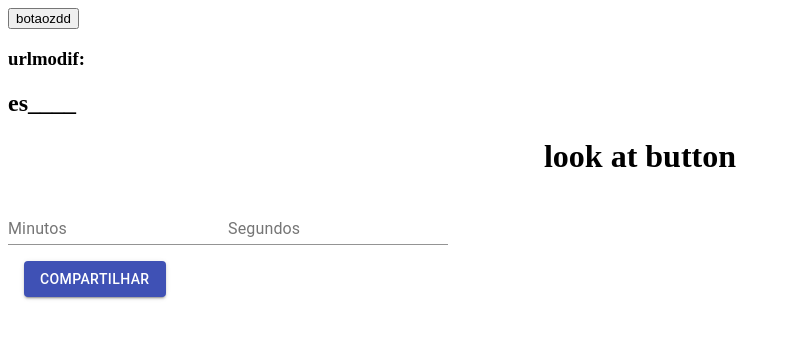
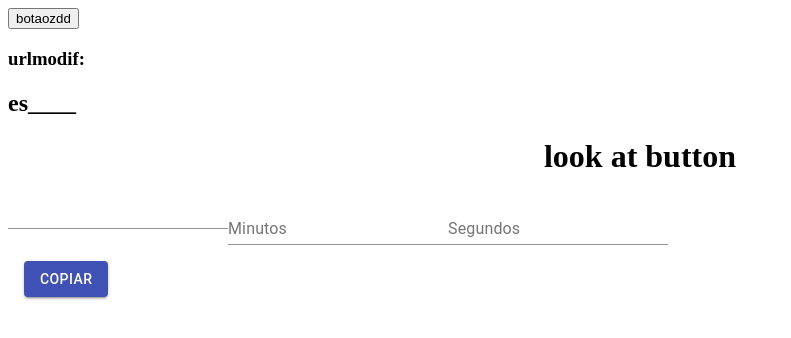
Before and after one commit to ecrseer/YTime2, a Next.js app: page / in a window 1280 px wide. Shown: the top 338 px of the page, without its empty margins (0-791 px from the left). Built offline with nearby package versions, Linux system fonts and the light colour scheme.

Commit message:
fix: btn shr

```diff
--- a/components/textMaterial/Sbutton.js
+++ b/components/textMaterial/Sbutton.js
@@ -1,5 +1,6 @@
 import { makeStyles } from '@material-ui/core/styles';
 import Button from '@material-ui/core/Button';
+import { useEffect } from 'react';
 
 const useStyles = makeStyles((theme) => ({
   root: {
@@ -8,26 +9,22 @@ const useStyles = makeStyles((theme) => ({
     },
   },
 }));
-async function temBotaoCompartilhar(){
-    let hasShareApi = await navigator.share;
-    if(hasShareApi)
-     return true;
+const temBotaoCompartilhar= ()=>{
+    if(navigator.share)
+     return (<Button variant="contained" color="primary" >
+          Compartilhar
+   </Button>)
      else
-     return false;
+        return (<Button variant="contained" color="primary" >
+        Copiar
+    </Button>)
 }
 export default function Sbutton({txt,urlModif}) {
     const classes = useStyles();
-
+//  useEffect(()=>temBotaoCompartilhar(),[])
     return (
       <div className={classes.root}>
-        {temBotaoCompartilhar ?
-        <Button variant="contained" color="primary" >
-          Compartilhar
-        </Button>:
-        <Button variant="contained" color="primary" >
-          Copiar
-        </Button>
-        }
+        {temBotaoCompartilhar()}
       </div>
     );
   }
--- /dev/null
+++ b/components/textMaterial/TimeFields.js
@@ -0,0 +1,18 @@
+import TextField from "@material-ui/core/TextField";
+async function compartilhar(){
+    const shareData = {
+        title: 'MDN',
+        text: 'Aprenda desenvolvimento web no MDN!',
+        url: 'https://developer.mozilla.org',
+      }
+    try {
+        await navigator.share(shareData);
+    } catch (error) {
+        setMyLog('errofoi: '+error)
+    }
+}
+const TimeFields = ()=>{
+
+    return(<></>)
+}
+export default TextField;
--- a/pages/index.js
+++ b/pages/index.js
@@ -3,7 +3,7 @@ import { useEffect, useState } from 'react'
 import LaunchScreen from '../components/launch/launchScreen'
 import Sbutton from '../components/textMaterial/Sbutton';
 import TextField from '../components/textMaterial/TextField'
-
+import TimeFields from '../components/textMaterial/TimeFields'
 
 
 
@@ -83,29 +83,12 @@ export default function yshindex(){
             console.log(e);
         })
     }
-    async function usarBotaoAdequado(){
-        await navigator.share?
-        setShrButton(<Sbutton txt="Compartilhar" />) :
-            setShrButton(<Sbutton
-                txt="Copia" />)
-    }
 
-    async function compartilhar(){
-        const shareData = {
-            title: 'MDN',
-            text: 'Aprenda desenvolvimento web no MDN!',
-            url: 'https://developer.mozilla.org',
-          }
-        try {
-            await navigator.share(shareData);
-        } catch (error) {
-            setMyLog('errofoi: '+error)
-        }
-    }
+
+
     useEffect(()=>{
         setWaitd(false);
         PedirPermissaoPraCopiar();
-        usarBotaoAdequado();
     },[urlvideo,tempo])
     return(
   <>
@@ -124,7 +107,9 @@ export default function yshindex(){
     <h2>es{urlvideo}</h2>
     <h1>look at button</h1>
     <div>
-        <div><TextField
+        <div>
+        <TimeFields/>
+        <TextField
             id="standard-basic" name="min"
             label="Minutos" onChange={({target:{value}})=>setTempo({
               segundo:tempo.segundo, minuto:value*60
```
Also changed, not shown: 1 other file (tests, documents, lock files or other folders).
